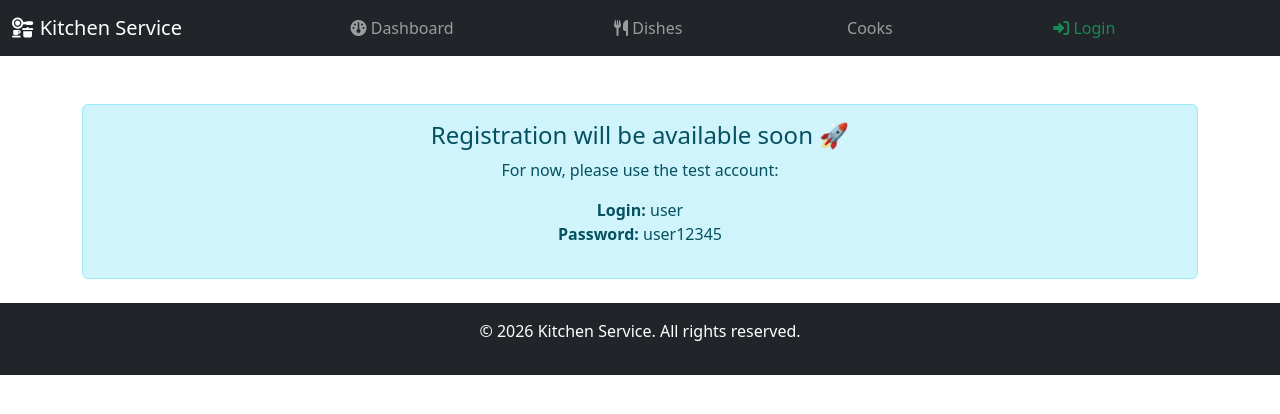
After one commit to ihor-seven/restaurant-kitchen-service, a Django app: page /register/ in a window 1280 px wide. The commit adds this page. Shown: the top 414 px of the page. Run offline with Django 5.2, Linux system fonts and the light colour scheme.

Commit message:
fix: remove broken register and add demo user(login: user, password: user12345)

```diff
--- a/kitchen/urls.py
+++ b/kitchen/urls.py
@@ -1,11 +1,18 @@
 from django.urls import path
+from django.views.generic import TemplateView
 
 from kitchen import views
+
 
 app_name = "kitchen"
 
 urlpatterns = [
     path("", views.index, name="index"),
+    path(
+        "register/",
+        TemplateView.as_view(template_name="registration/register.html"),
+        name="register"
+         ),
     path("dishes/", views.DishListView.as_view(), name="dish-list"),
     path(
         "dishes/<int:pk>/",
--- a/restaurant_kitchen_service/settings/base.py
+++ b/restaurant_kitchen_service/settings/base.py
@@ -12,7 +12,6 @@ https://docs.djangoproject.com/en/6.0/ref/settings/
 import os
 from pathlib import Path
 
-from django.contrib import staticfiles
 
 # Build paths inside the project like this: BASE_DIR / 'subdir'.
 BASE_DIR = Path(__file__).resolve().parent.parent.parent
--- a/restaurant_kitchen_service/settings/prod.py
+++ b/restaurant_kitchen_service/settings/prod.py
@@ -1,6 +1,5 @@
 from .base import *
-
-# SECURITY WARNING: don't run with debug turned on in production!
+import os
 
 DEBUG = os.environ.get("DJANGO_DEBUG", "") != "False"
 
@@ -9,9 +8,6 @@ ALLOWED_HOSTS = [
     "localhost",
     "restaurant-kitchen-service-azu5.onrender.com",
 ]
-
-# Database
-# https://docs.djangoproject.com/en/6.0/ref/settings/#databases
 
 DATABASES = {
     'default': {
--- a/templates/layouts/base.html
+++ b/templates/layouts/base.html
@@ -48,7 +48,6 @@
               <a class="nav-link text-success" href="{% url 'login' %}">
                 <i class="fa-solid fa-right-to-bracket"></i> Login
               </a>
-            </li>
           {% endif %}
         </ul>
       </div>
--- /dev/null
+++ b/templates/registration/register.html
@@ -0,0 +1,8 @@
+{% extends "layouts/base.html" %}
+{% block content %}
+<div class="alert alert-info mt-5 text-center">
+  <h4>Registration will be available soon 🚀</h4>
+  <p>For now, please use the test account:</p>
+  <p><strong>Login:</strong> user<br><strong>Password:</strong> user12345</p>
+</div>
+{% endblock %}
```
Also changed, not shown: kitchen/views.py (+8 -0 lines), restaurant_kitchen_service/settings/dev.py (+2 -6 lines).
